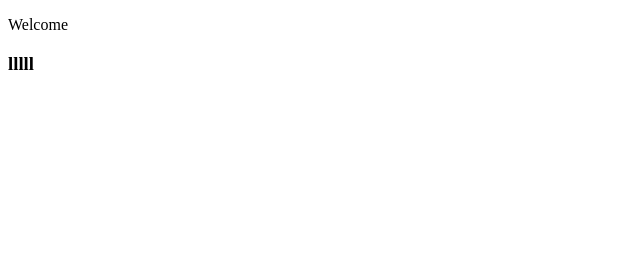
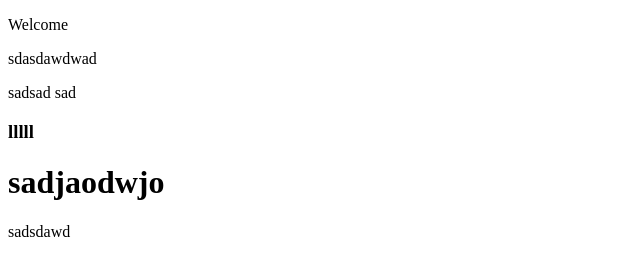
Before and after one commit to j3miks/azla, a plain HTML site: page index.html in a window 1280 px wide. Shown: the whole page, without its empty margins (0-640 px from the left). Drawn offline with Linux system fonts and the light colour scheme.

Commit message:
html11-3
moxda ganaxleba

```diff
--- a/index.html
+++ b/index.html
@@ -5,7 +5,10 @@
 </head>
 <body>
 <p>Welcome</p>
-
+<p>sdasdawdwad</p>
+<p>sadsad sad</p>
 <h3>lllll</h3>
+<h1>sadjaodwjo</h1>
+<p>sadsdawd</p>
 </body>
 </html>
```
